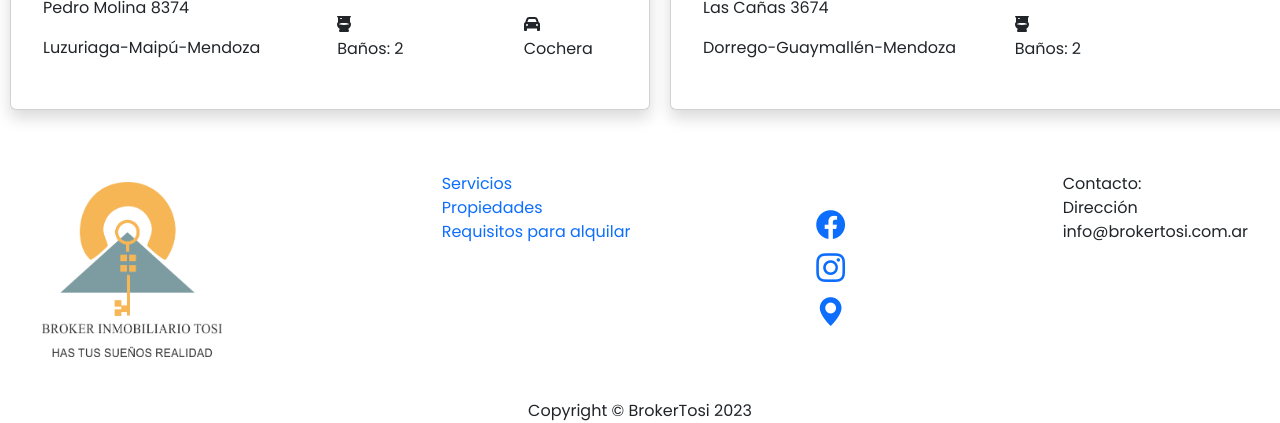
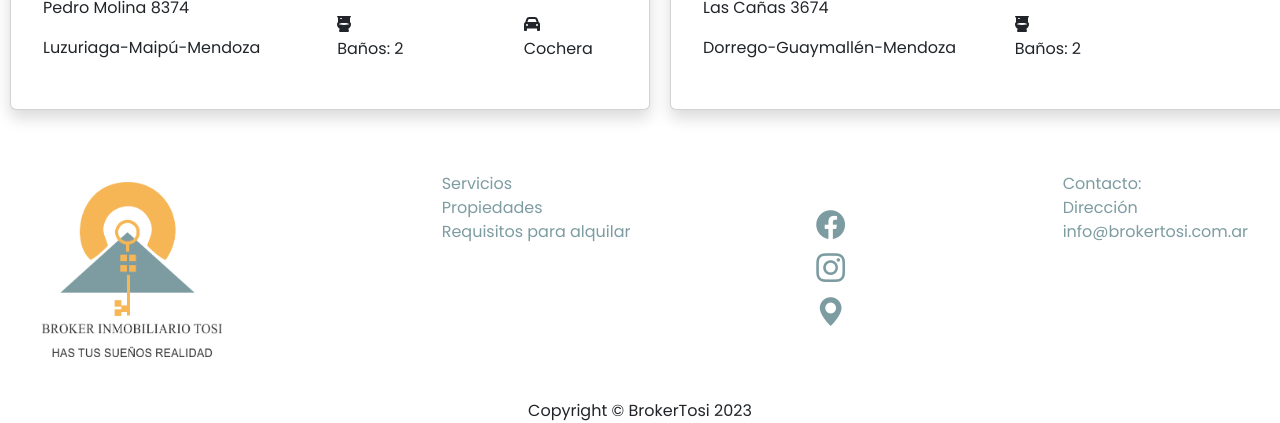
Before and after one commit to hernadar/brokertosi, a React app: page / in a window 1280 px wide. Shown: the part 1487-1910 px from the top of the page. Built offline with nearby package versions, Linux system fonts and the light colour scheme; no server answers.

Commit message:
colores footer

```diff
--- a/src/assets/css/main.css
+++ b/src/assets/css/main.css
@@ -51,19 +51,24 @@ li {
    padding: 10px;
 
 }
+.footer li{
+    color:rgb(125, 156, 161);
+}
 .footer a{
    text-decoration: none;
+   color:rgb(125, 156, 161);
 }
 .social{
 	display: flex;
     flex-direction: column;
-
+	color:rgb(125, 156, 161);
 	justify-content: center;
 }
 
 .social i{
 	font-size: 1.8rem;
 	transition: .3s ease;
+    color:rgb(125, 156, 161);
 }
 
 .social i:hover{
```
